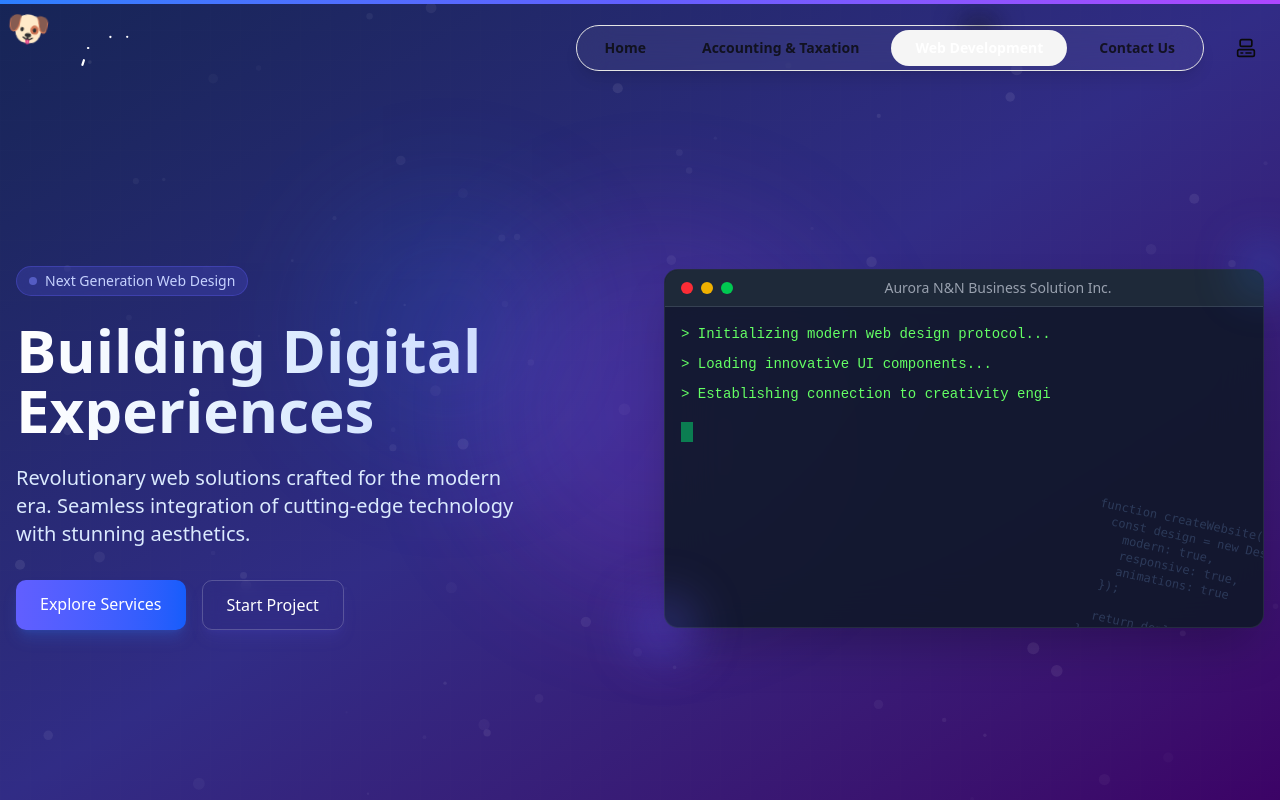
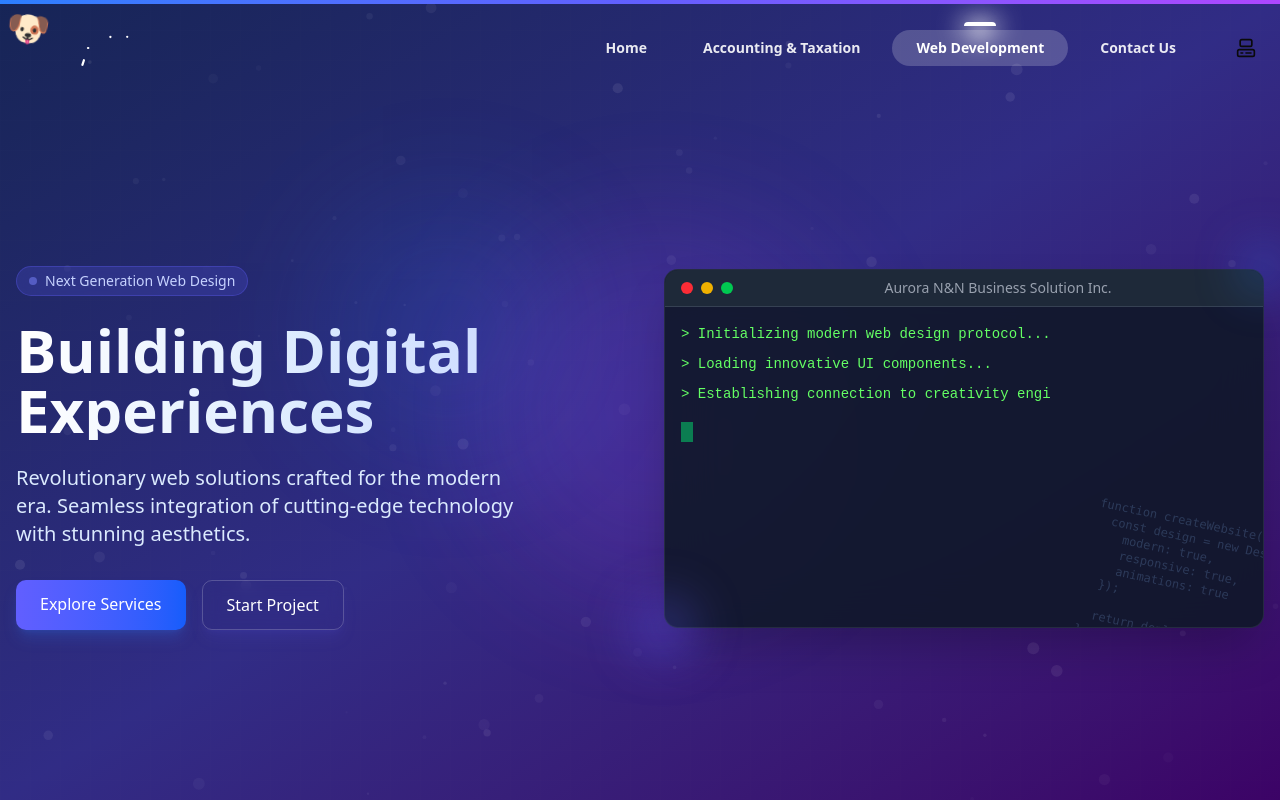
Before and after one commit to nakib786/Aurora, a Next.js app: page /webdesign in a window 1280 px wide. Shown: the top 800 px of the page. Built offline with nearby package versions, Linux system fonts and the light colour scheme.

Commit message:
header navbar fixed

```diff
--- a/src/components/layout/Navbar.tsx
+++ b/src/components/layout/Navbar.tsx
@@ -68,8 +68,8 @@ const Navbar = () => {
 
   return (
     <header
-      className={`fixed top-0 w-full z-50 transition-all duration-300 ${
-        scrolled ? 'py-2' : 'py-5'
+      className={`fixed top-0 w-full z-50 transition-all duration-500 ${
+        scrolled ? 'py-2 bg-white/10 dark:bg-gray-900/20 backdrop-blur-lg backdrop-saturate-150 border-b border-white/10 dark:border-gray-800/30 shadow-lg shadow-black/5' : 'py-5 bg-transparent'
       }`}
     >
       <div className="container mx-auto px-4 flex justify-between items-center">
@@ -100,7 +100,9 @@ const Navbar = () => {
         <div className="md:hidden flex items-center gap-4">
           <ThemeToggle />
           <motion.button
-            className="relative z-[60] p-2 rounded-full bg-transparent hover:bg-white/10 transition-colors"
+            className={`relative z-[60] p-2 rounded-full transition-colors ${
+              scrolled ? 'hover:bg-white/20' : 'hover:bg-white/10'
+            }`}
             onClick={toggleMenu}
             aria-label="Toggle Menu"
             whileTap={{ scale: 0.9 }}
@@ -115,7 +117,7 @@ const Navbar = () => {
                   exit={{ opacity: 0, rotate: 45 }}
                   transition={{ duration: 0.2 }}
                 >
-                  <X size={20} className="text-white" />
+                  <X size={20} className={scrolled ? 'text-gray-900 dark:text-white' : 'text-white'} />
                 </motion.div>
               ) : (
                 <motion.div
@@ -125,7 +127,7 @@ const Navbar = () => {
                   exit={{ opacity: 0, rotate: -45 }}
                   transition={{ duration: 0.2 }}
                 >
-                  <Menu size={20} className="text-white" />
+                  <Menu size={20} className={scrolled ? 'text-gray-900 dark:text-white' : 'text-white'} />
                 </motion.div>
               )}
             </AnimatePresence>
--- a/src/components/ui/tubelight-navbar.tsx
+++ b/src/components/ui/tubelight-navbar.tsx
@@ -22,6 +22,7 @@ export function NavBar({ items, className }: NavBarProps) {
   const pathname = usePathname()
   const [activeTab, setActiveTab] = useState(items[0].name)
   const [isMobile, setIsMobile] = useState(false)
+  const [scrolled, setScrolled] = useState(false)
 
   // Update active tab based on current URL pathname
   useEffect(() => {
@@ -49,6 +50,21 @@ export function NavBar({ items, className }: NavBarProps) {
     return () => window.removeEventListener("resize", handleResize)
   }, [])
 
+  useEffect(() => {
+    const handleScroll = () => {
+      if (window.scrollY > 20) {
+        setScrolled(true);
+      } else {
+        setScrolled(false);
+      }
+    };
+
+    window.addEventListener('scroll', handleScroll);
+    return () => {
+      window.removeEventListener('scroll', handleScroll);
+    };
+  }, []);
+
   return (
     <div
       className={cn(
@@ -59,9 +75,11 @@ export function NavBar({ items, className }: NavBarProps) {
     >
       <div className={cn(
         "flex items-center transition-all duration-300",
-        "gap-1 sm:gap-2 bg-background/5 border border-border backdrop-blur-lg",
-        "rounded-full shadow-lg",
-        isMobile ? "py-2 px-4" : "py-1 px-1"
+        "gap-1 sm:gap-2",
+        // Mobile (always has background)
+        isMobile ? "bg-background/5 border border-border backdrop-blur-lg py-2 px-4 rounded-full shadow-lg" :
+        // Desktop (background only when scrolled)
+        scrolled ? "bg-transparent py-1 px-1 rounded-full" : "py-1 px-1 rounded-full"
       )}>
         {items.map((item) => {
           const Icon = item.icon
@@ -74,8 +92,9 @@ export function NavBar({ items, className }: NavBarProps) {
               onClick={() => setActiveTab(item.name)}
               className={cn(
                 "relative cursor-pointer transition-colors",
-                "text-foreground/80 hover:text-primary",
-                isActive && "bg-muted text-primary",
+                scrolled ? "text-foreground/80 hover:text-primary" : "text-white/90 hover:text-white",
+                isActive && scrolled && "bg-white/10 text-primary",
+                isActive && !scrolled && "text-white",
                 isMobile
                   ? "px-2 py-2 rounded-full flex items-center justify-center"
                   : "text-sm font-semibold px-4 sm:px-6 py-2 rounded-full"
@@ -98,8 +117,10 @@ export function NavBar({ items, className }: NavBarProps) {
                 <motion.div
                   layoutId="lamp"
                   className={cn(
-                    "absolute inset-0 w-full bg-primary/5 rounded-full -z-10",
-                    isMobile && "bg-primary/10"
+                    "absolute inset-0 w-full rounded-full -z-10",
+                    isMobile && "bg-primary/10",
+                    !isMobile && scrolled && "bg-white/10",
+                    !isMobile && !scrolled && "bg-white/20"
                   )}
                   initial={false}
                   transition={{
@@ -109,14 +130,22 @@ export function NavBar({ items, className }: NavBarProps) {
                   }}
                 >
                   <div className={cn(
-                    "absolute left-1/2 -translate-x-1/2 bg-primary rounded-t-full",
-                    isMobile
-                      ? "w-5 h-1 -top-1"
-                      : "w-8 h-1 -top-2"
+                    "absolute left-1/2 -translate-x-1/2 rounded-t-full",
+                    isMobile ? "w-5 h-1 -top-1 bg-primary" :
+                    scrolled ? "w-8 h-1 -top-[0.5rem] bg-primary" : "w-8 h-1 -top-[0.5rem] bg-white"
                   )}>
-                    <div className="absolute w-12 h-6 bg-primary/20 rounded-full blur-md -top-2 -left-2" />
-                    <div className="absolute w-8 h-6 bg-primary/20 rounded-full blur-md -top-1" />
-                    <div className="absolute w-4 h-4 bg-primary/20 rounded-full blur-sm top-0 left-2" />
+                    <div className={cn(
+                      "absolute w-12 h-6 rounded-full blur-md -top-2 -left-2",
+                      scrolled ? "bg-primary/20" : "bg-white/30"
+                    )} />
+                    <div className={cn(
+                      "absolute w-8 h-6 rounded-full blur-md -top-1",
+                      scrolled ? "bg-primary/20" : "bg-white/30"
+                    )} />
+                    <div className={cn(
+                      "absolute w-4 h-4 rounded-full blur-sm top-0 left-2",
+                      scrolled ? "bg-primary/20" : "bg-white/30"
+                    )} />
                   </div>
                 </motion.div>
               )}
```
